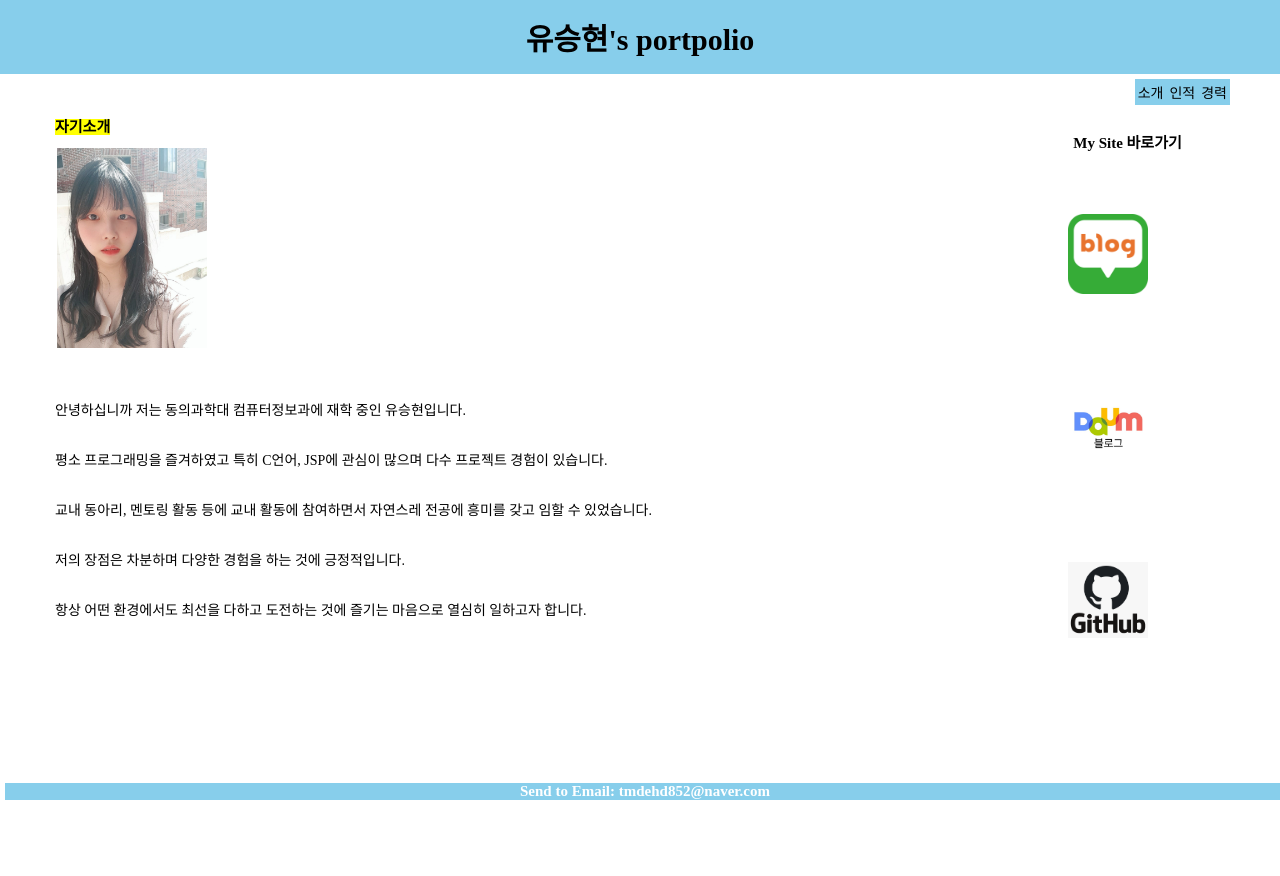
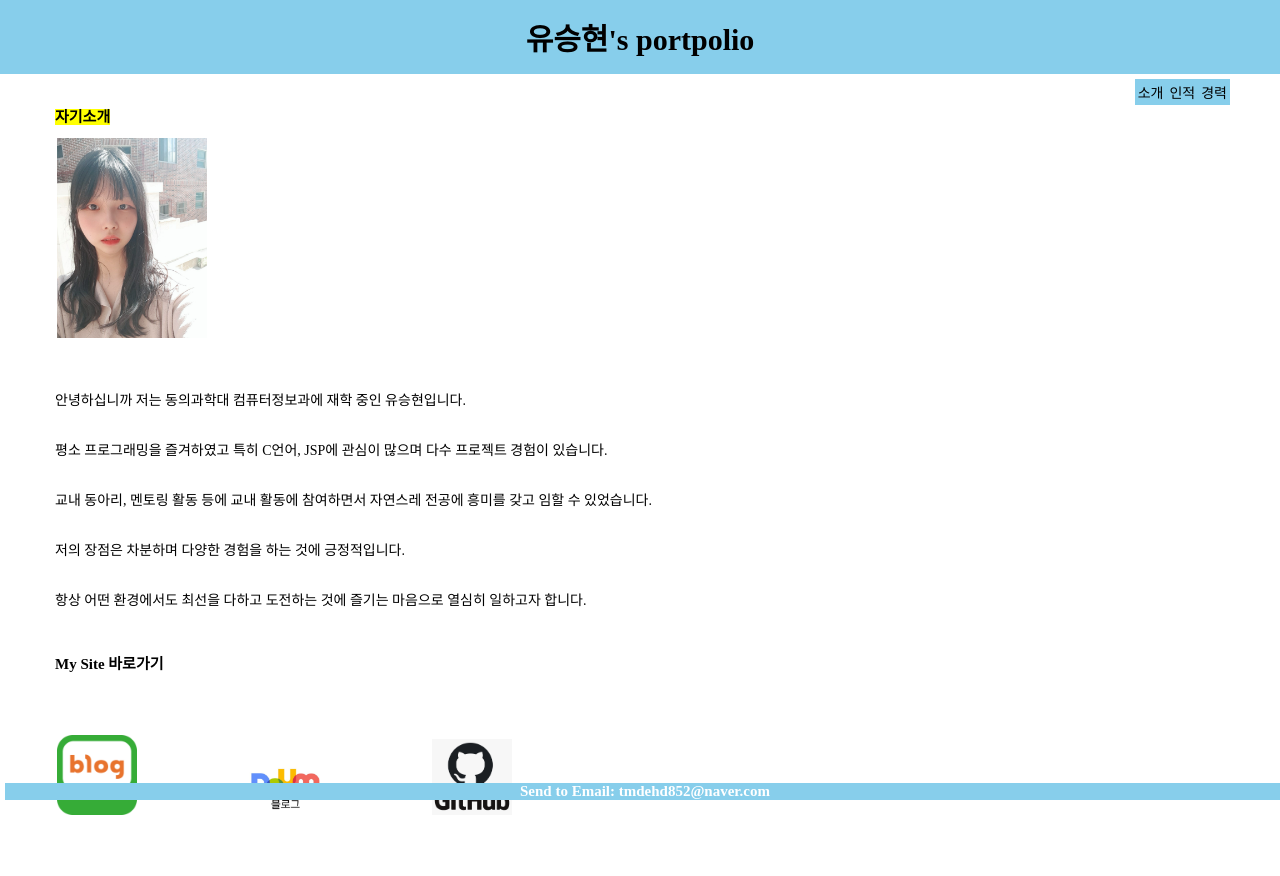
Before and after one commit to SEHONGHYEON/Hybrid_App, a PHP site: page /mintro.html in a window 1280 px wide. Before the commit the page ends 800 px from the top, so only its background shows below. Run offline with PHP 8.4, Linux system fonts and the light colour scheme.

Commit message:
Update mportpolio.css

```diff
--- a/report_1/mportpolio.css
+++ b/report_1/mportpolio.css
@@ -1,4 +1,4 @@
-/* 스타일 초기화 */
+
 * { margin: 0px ; padding: 0px ; font-family: "맑은고딕"}
 header, body, footer { font-size: 14px; width: 100%;}
 header, footer { text-align : center ; }
@@ -18,15 +18,11 @@ img { border: 0; padding: 2px; }
 p{margin-left: 50px; line-height: 50px;}
 
 
-
 nav { margin: 5px 5px; margin-right: 50px;}
 nav > span > a { font-style: bold; margin: 0 ; padding: 3px; border: 2px solid:black; float: right; text-decoration: none; background: skyblue; color: black; }
 nav > span > a:hover { background: #3C8FFC; color: white; }
-@media only screen and (min-width: 321px) and (orientation: landscape) {
-	section { width: 80%; float: left; }
-	aside { width: 20%; text-align: center; float: right; }
-	footer { clear: both;  }
-}
+
+
 .content  { clear: both; }
 .section1 ul li { list-style-position: inside; margin-left: 50px; line-height: 30px;}
 .portal { width: 80px; margin:50px;}
@@ -44,10 +40,6 @@ margin-left: 50px}
 #table2 { table-layout: auto; width: 80%; border-collapse: collapse;  }
 #table2 thead { background:beige; }
 
-#logo { position: fixed; top:130px; left: 70px; opacity: 0.3; }
-
-/* mstudy.html 적용 스타일 */
-video { margin: 5px; width: 300px; height: 200px; }
 
 /* mcareer.html 적용 스타일 */
 .semi-pic { width:400px; height: 300px; }
```
